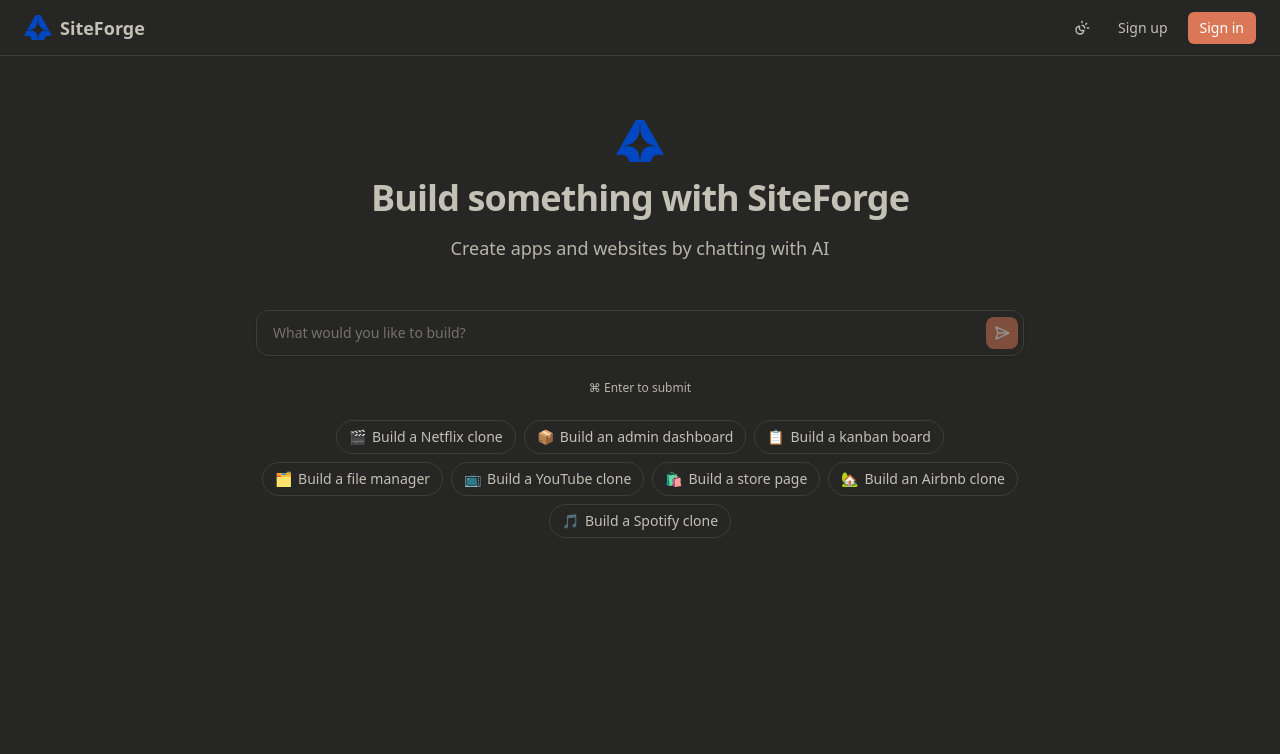
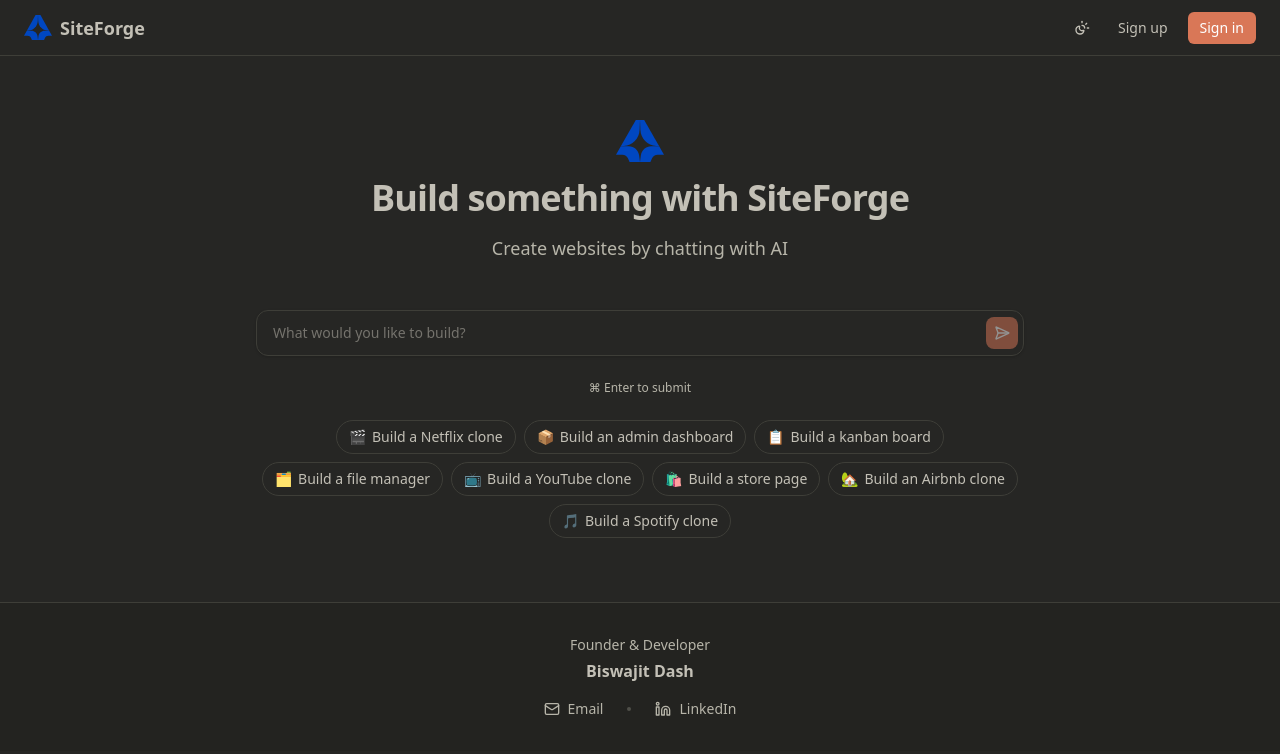
Before and after one commit to Biswajitdash-09/AI-WEBSITE-BUILDER, a Next.js app: page / in a window 1280 px wide. Shown: the top 754 px of the page. Built offline with nearby package versions, Linux system fonts and the light colour scheme; no server answers.

Commit message:
Dev contact

```diff
--- a/src/app/(home)/layout.tsx
+++ b/src/app/(home)/layout.tsx
@@ -2,6 +2,7 @@ import Image from "next/image";
 import Link from "next/link";
 import { UserControl } from "./components/user-control";
 import { ThemeToggle } from "@/components/theme-toggle";
+import { MailIcon, LinkedinIcon } from "lucide-react";
 
 export default function HomeLayout({
     children,
@@ -26,6 +27,33 @@ export default function HomeLayout({
                 </div>
             </nav>
             {children}
+            <footer className="border-t py-8 bg-muted/30">
+                <div className="container mx-auto px-4 flex flex-col items-center gap-4 text-center">
+                    <div className="flex flex-col items-center gap-1">
+                        <p className="text-sm font-medium text-muted-foreground">Founder & Developer</p>
+                        <p className="text-base font-semibold text-foreground">Biswajit Dash</p>
+                    </div>
+                    <div className="flex items-center gap-6 text-sm text-muted-foreground">
+                        <a
+                            href="mailto:biswajitdash929@gmail.com"
+                            className="flex items-center gap-2 hover:text-foreground transition-colors group"
+                        >
+                            <MailIcon className="h-4 w-4 group-hover:text-rose-500 transition-colors" />
+                            <span>Email</span>
+                        </a>
+                        <div className="w-1 h-1 rounded-full bg-muted-foreground/30" />
+                        <a
+                            href="https://www.linkedin.com/in/biswajitdash09"
+                            target="_blank"
+                            rel="noopener noreferrer"
+                            className="flex items-center gap-2 hover:text-foreground transition-colors group"
+                        >
+                            <LinkedinIcon className="h-4 w-4 group-hover:text-blue-500 transition-colors" />
+                            <span>LinkedIn</span>
+                        </a>
+                    </div>
+                </div>
+            </footer>
         </div>
     );
 }
--- a/src/app/(home)/page.tsx
+++ b/src/app/(home)/page.tsx
@@ -22,7 +22,7 @@ export default function HomePage() {
                     Build something with SiteForge
                 </h1>
                 <p className="text-muted-foreground text-lg">
-                    Create apps and websites by chatting with AI
+                    Create websites by chatting with AI
                 </p>
             </div>
 
```
